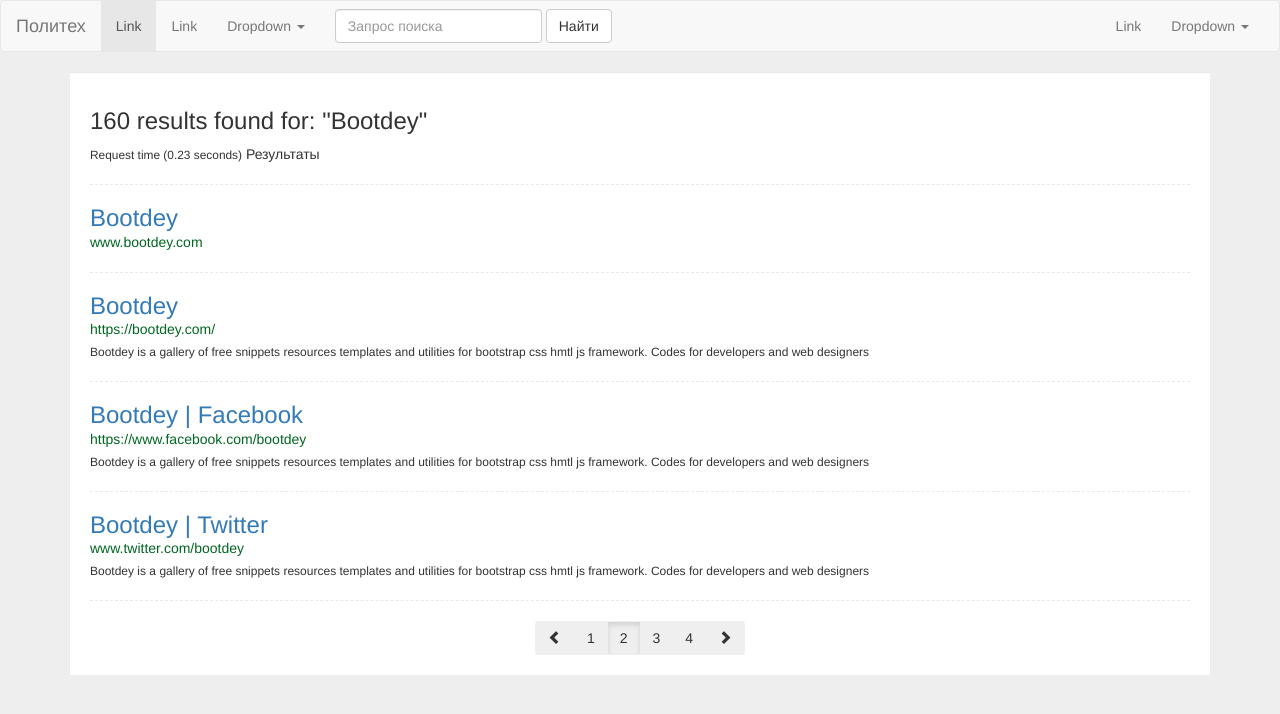
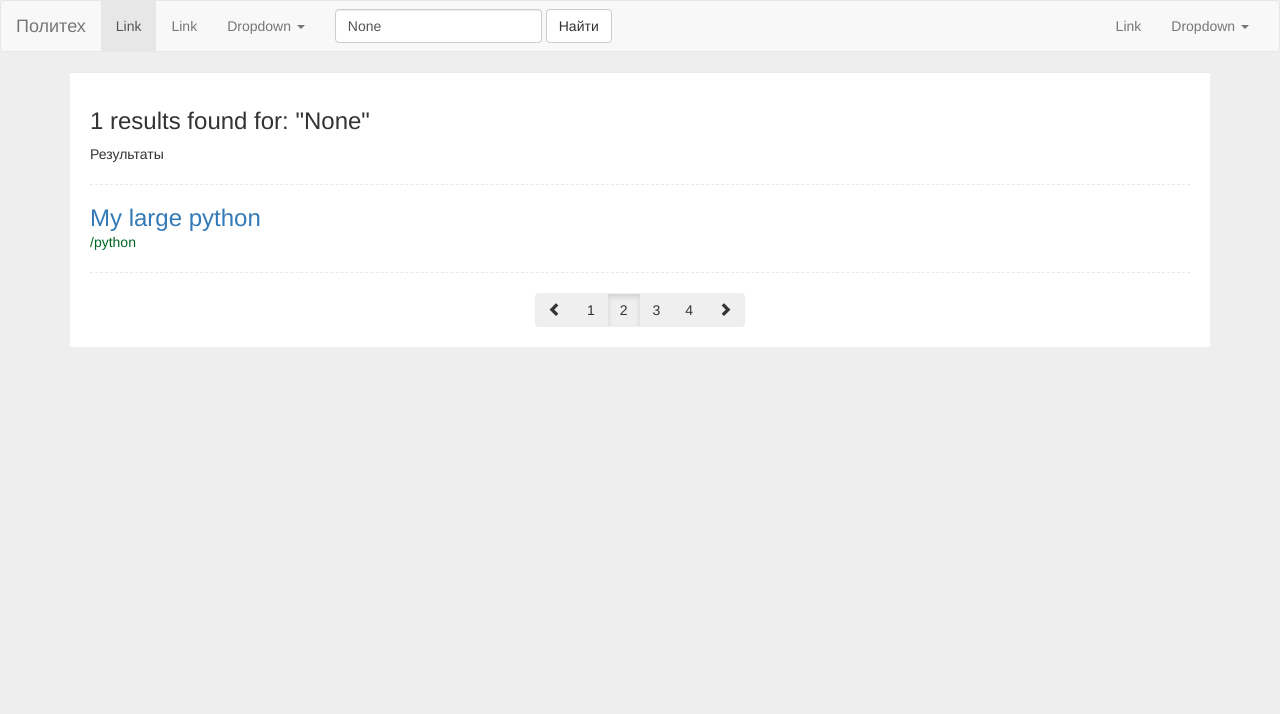
Before and after one commit to agkuznetsov/kg-polymus, a Flask app: page /search in a window 1280 px wide. Shown: the top 714 px of the page. Run offline with Flask 2, Linux system fonts and the light colour scheme; some libraries are stand-ins or nearby versions.

Commit message:
Implement mock search

```diff
--- a/web/app.py
+++ b/web/app.py
@@ -1,4 +1,4 @@
-from flask import Flask, render_template, url_for, redirect
+from flask import Flask, render_template, url_for, redirect, request
 
 from web import api
 
@@ -6,19 +6,31 @@
 app.register_blueprint(api.bp)
 
 
-@app.route('/search')
+@app.route('/search', methods=['GET'])
 def search():
-    return render_template('search.html')
+    query = request.args.get('query')
+
+    search = dict(
+        query=query,
+        results = [
+            dict(url='/python', title='My large python')
+        ]
+    )
+
+    if query is not None:
+        pass
+
+    return render_template('search.html', search=search)
 
 
 @app.route('/browse')
-def browser():
+def browse():
     return render_template('browse.html')
 
 
 @app.route('/')
 def index():
-    return redirect(url_for('search'))
+    return redirect(url_for('browse'))
 
 
 app.run(host='0.0.0.0', port=8080, debug=True)
--- a/web/templates/search.html
+++ b/web/templates/search.html
@@ -102,7 +102,7 @@
       </ul>
       <form class="navbar-form navbar-left">
         <div class="form-group">
-          <input type="text" class="form-control" placeholder="Запрос поиска" name="query">
+          <input type="text" class="form-control" placeholder="Запрос поиска" name="query" value="{{ search.query }}">
         </div>
         <button type="submit" class="btn btn-default">Найти</button>
       </form>
@@ -129,47 +129,21 @@
             <div class="ibox float-e-margins">
                 <div class="ibox-content">
                     <h2>
-                        160 results found for: <span class="text-navy">"Bootdey"</span>
+                        {{ search.results|length }} results found for: <span class="text-navy">"{{ search.query }}"</span>
                     </h2>
-                    <small>Request time  (0.23 seconds)</small>
-
 Результаты
                     <div class="hr-line-dashed"></div>
-                    <div class="search-result">
-                        <h3><a href="#">Bootdey</a></h3>
-                        <a href="#" class="search-link">www.bootdey.com</a>
+                    {% for result in  search.results  %}
+                        <div class="search-result">
+                        <h3><a href="{{ result.url }}">{{ result.title}}</a></h3>
+                            <a href="{{ result.url }}" class="search-link">{{ result.url }}</a>
                         <p>
 
                         </p>
-                    </div>
+                        </div>
 
-                    <div class="hr-line-dashed"></div>
-                    <div class="search-result">
-                        <h3><a href="#">Bootdey</a></h3>
-                        <a href="#" class="search-link">https://bootdey.com/</a>
-                        <p>
-                          Bootdey is a gallery of free snippets resources templates and utilities for bootstrap css hmtl js framework. Codes for developers and web designers
-                        </p>
-                    </div>
-                    <div class="hr-line-dashed"></div>
-
-                    <div class="search-result">
-                        <h3><a href="#">Bootdey | Facebook</a></h3>
-                        <a href="#" class="search-link">https://www.facebook.com/bootdey</a>
-                        <p>
-                           Bootdey is a gallery of free snippets resources templates and utilities for bootstrap css hmtl js framework. Codes for developers and web designers
-                        </p>
-                    </div>
-                    <div class="hr-line-dashed"></div>
-
-                    <div class="search-result">
-                        <h3><a href="#">Bootdey | Twitter</a></h3>
-                        <a href="#" class="search-link">www.twitter.com/bootdey</a>
-                        <p>
-                            Bootdey is a gallery of free snippets resources templates and utilities for bootstrap css hmtl js framework. Codes for developers and web designers
-                        </p>
-                    </div>
-                    <div class="hr-line-dashed"></div>
+                        <div class="hr-line-dashed"></div>
+                    {% endfor %}
 
                     <div class="text-center">
                         <div class="btn-group">
```
